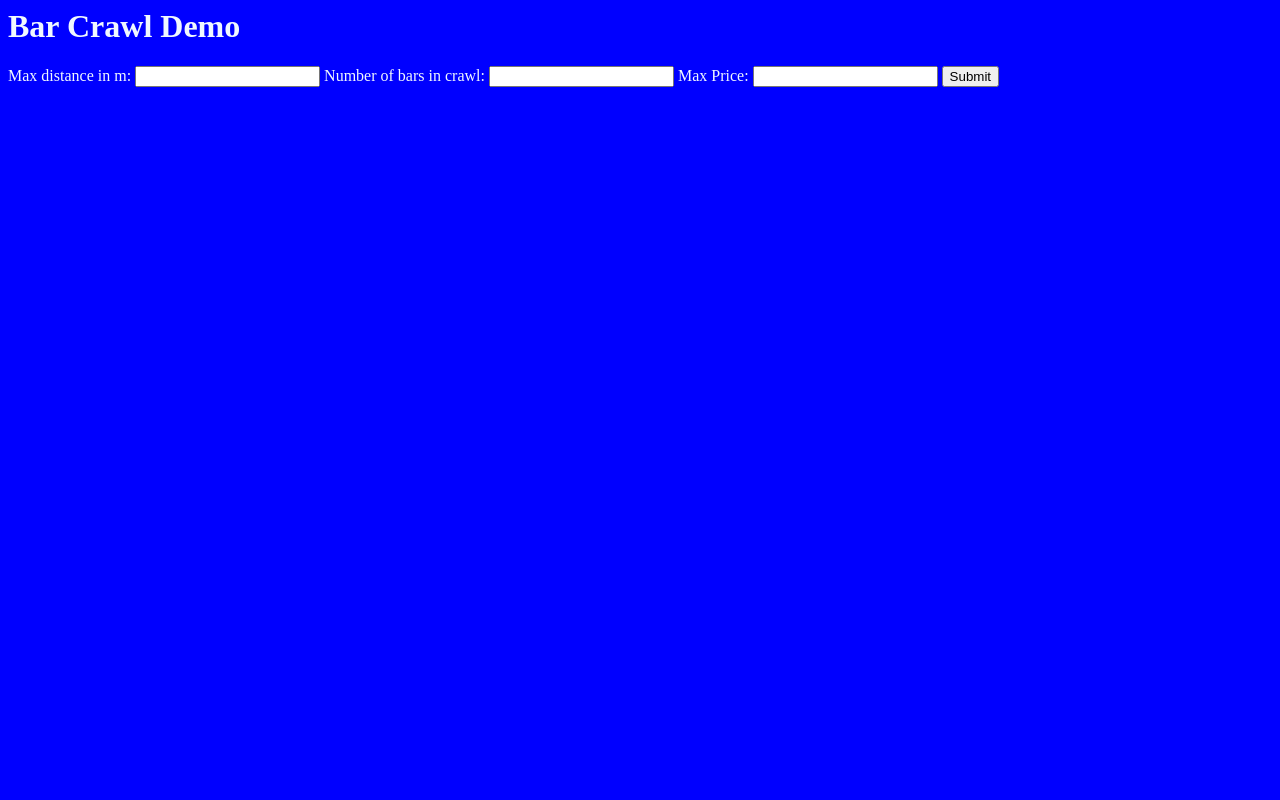
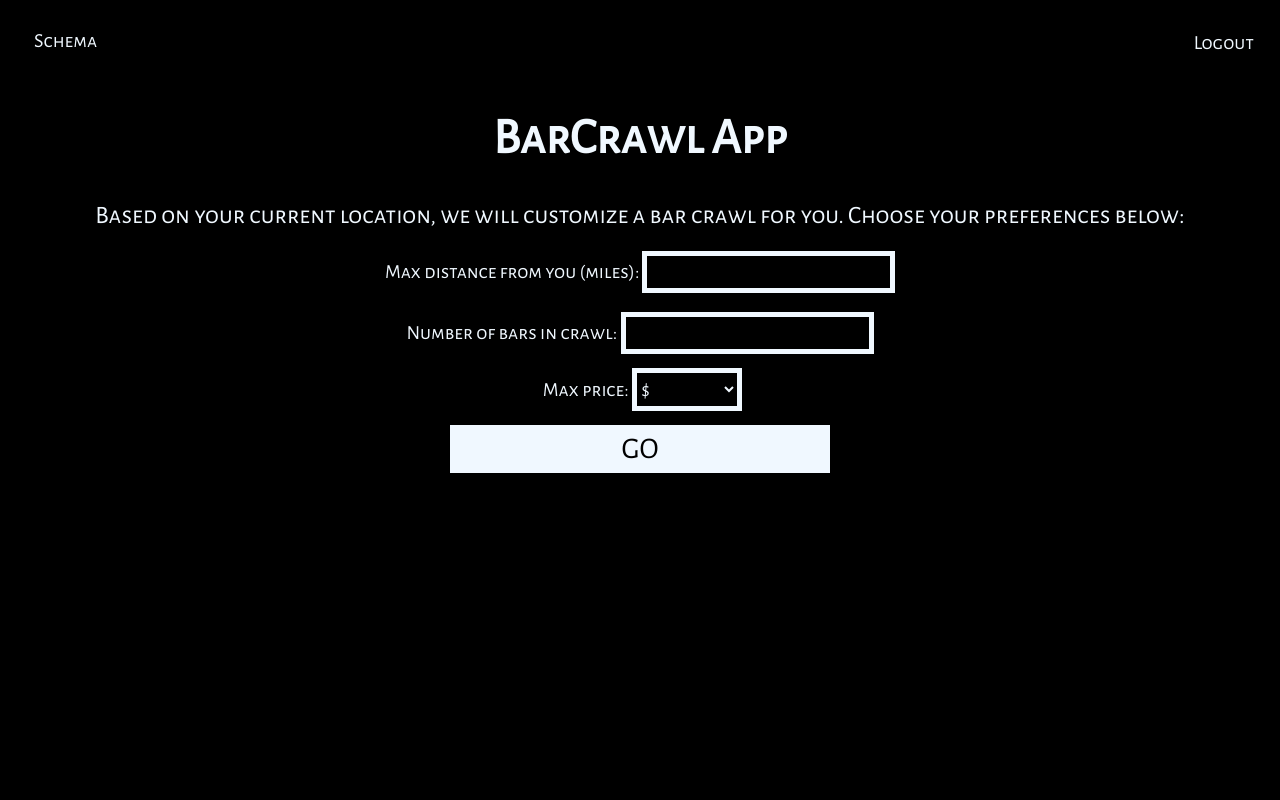
Before and after one commit to austinhardaway/csci4300-final-project, a Django app: page /barcrawlapp/ in a window 1280 px wide. Run offline with Django 3.2, Linux system fonts and the light colour scheme; some libraries are stand-ins or nearby versions.

Commit message:
initial index page

```diff
--- a/barcrawl/templates/barcrawl/index.html
+++ b/barcrawl/templates/barcrawl/index.html
@@ -1,22 +1,35 @@
 {% load static %}
-
-<link
-  rel="stylesheet"
-  type="text/css"
-  href="{% static 'barcrawl/css/index.css' %}"
-/>
-
-<h1>Bar Crawl Demo</h1>
+<head>
+<link rel="stylesheet" type="text/css" href="{% static 'barcrawl/css/index.css' %}"/>
+<link href="https://fonts.googleapis.com/css?family=Alegreya Sans SC" rel="stylesheet">
+</head>
+<body>
+<button id="headerButtonL">Schema</button>
+<h1>BarCrawl App</h1>
+<button id="headerButtonR">Logout</button>
+<center>
+<p>Based on your current location, we will customize a bar crawl for you. Choose your preferences below:</p>
 <form action="">
-  <label for="radius">Max distance in m:</label>
-  <input name="radius" id="rad" type="number" />
-  <label for="numBars">Number of bars in crawl:</label>
-  <input type="number" name="numBars" id="numbars" />
-  <label for="price">Max Price:</label>
-  <input type="number" id="price" name="price" />
-  <button type="button" id="submit">Submit</button>
+  <label for="radius">Max distance from you (miles):</label>
+  <input name="radius" id="rad" type="text" />
+  </br>
+  </br>
+  <label for="numBars">Number of bars in crawl: </label>
+  <input type="text" name="numBars" id="numBars" />
+  </br>
+  </br>
+  <label for="price">Max price: </label>
+  <select id="price" name="price">
+    <optgroup>
+      <option value="$">$</option>
+      <option value="$$">$$</option>
+      <option value="$$$">$$$</option>
+      <option value="$$$$">$$$$</option>
+    </optgroup>
+  </select>
+  </br>
+  </br>
+  <button type="button" id="submit">GO</button>
 </form>
-<div id="map"></div>
-<div id="output"></div>
-<script type="text/javascript" src="https://maps.googleapis.com/maps/api/js?key=AIzaSyAXkrApyv2tJPktwkq_nVgVxs8S9O_Dfso&libraries=places"></script>
-<script src="{% static 'barcrawl/js/index.js' %}"></script>
+</center>
+</body>
--- a/barcrawlapp/settings.py
+++ b/barcrawlapp/settings.py
@@ -25,7 +25,7 @@ SECRET_KEY = 'o%pwc&c_^rv-od0caijn2-lu9o3gl(cemam253a4$8+6nr(fcm'
 # SECURITY WARNING: don't run with debug turned on in production!
 DEBUG = True
 
-ALLOWED_HOSTS = ['vm270', '172.19.50.155']
+ALLOWED_HOSTS = ['vm270', '172.19.50.155', '172.19.50.173']
 
 
 # Application definition
--- a/static/barcrawl/css/index.css
+++ b/static/barcrawl/css/index.css
@@ -1,4 +1,79 @@
 html {
-  background: blue;
+  background: black;
   color: aliceblue;
 }
+
+body {
+    font-family: "Alegreya Sans SC";
+}
+
+#headerButtonL {
+    font-size: 20px;
+    background: none;
+    border: none;
+    font-family: "Alegreya Sans SC";
+    color: aliceblue;
+    margin: 20;
+}
+
+#headerButtonR {
+    font-size: 20px;
+    background: none;
+    border: none;
+    position: absolute;
+    top: 30;
+    right: 20;
+    font-family: "Alegreya Sans SC";
+    color: aliceblue;
+}
+
+h1 {
+    text-align: center;
+    font-size: 50px;
+}
+
+p {
+    margin: 20px;
+    font-size: 25px;
+}
+
+input {
+    padding: 4px;
+    font-size: 20px;
+    font-family: "Alegreya Sans SC";
+    background: black;
+    color: aliceblue;
+    border: 5px solid aliceblue;
+}
+
+label {
+    font-size: 20px;
+}
+
+select {
+    margin-left: 5px;
+    width: 100px;
+    height: 33px;
+    font-size: 20px;
+    font-family: "Alegreya Sans SC";
+    align: center;
+    background: black;
+    border: 0;
+    color: aliceblue;
+    outline: 5px solid aliceblue;
+}
+
+select option {
+    font-size: 20px;
+    font-family: "Alegreya Sans SC";
+    align: center;
+}
+
+#submit {
+    font-size: 30px;
+    background: aliceblue;
+    width: 30%;
+    font-family: "Alegreya Sans SC";
+    color: black;
+    border: 5px solid aliceblue;
+}
```
Also changed, not shown: 11 other files.
